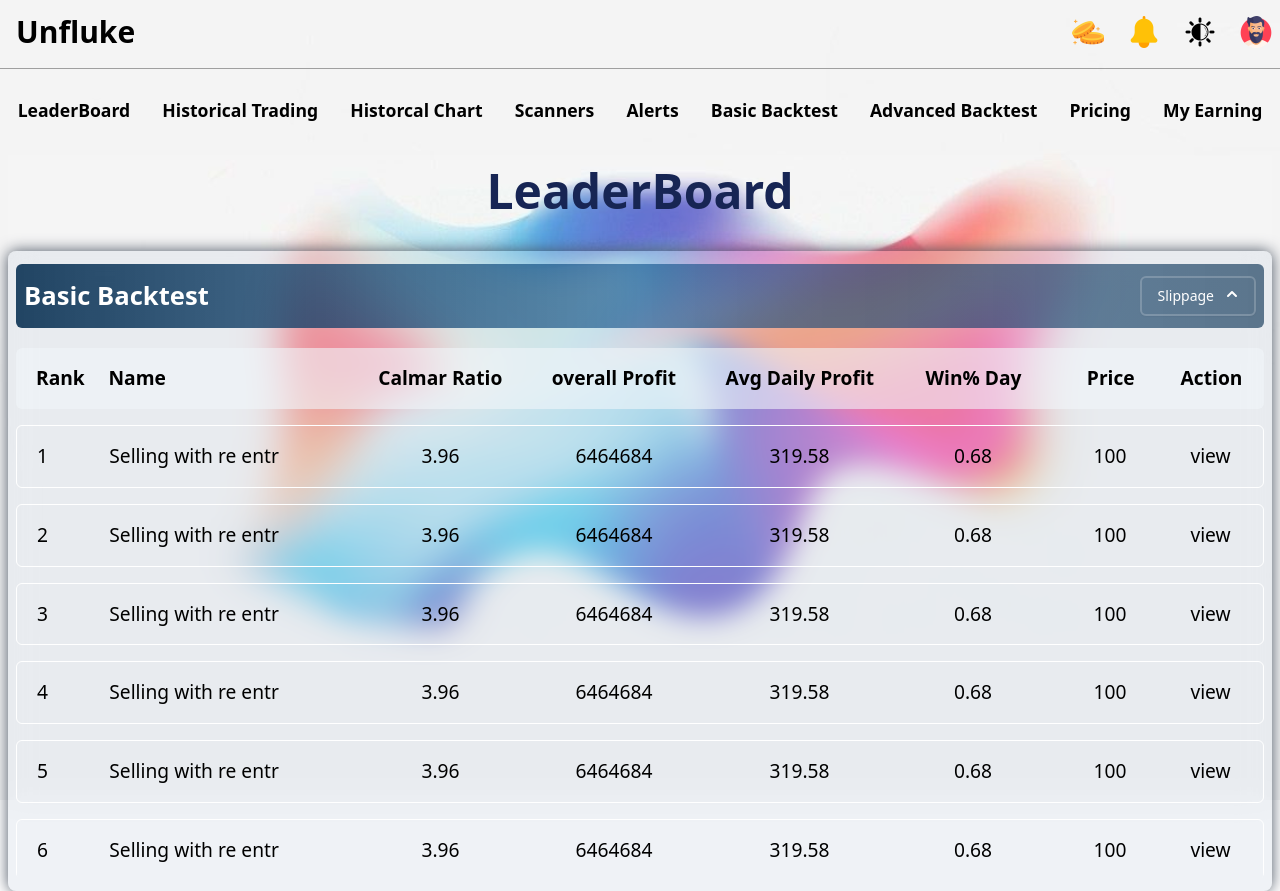
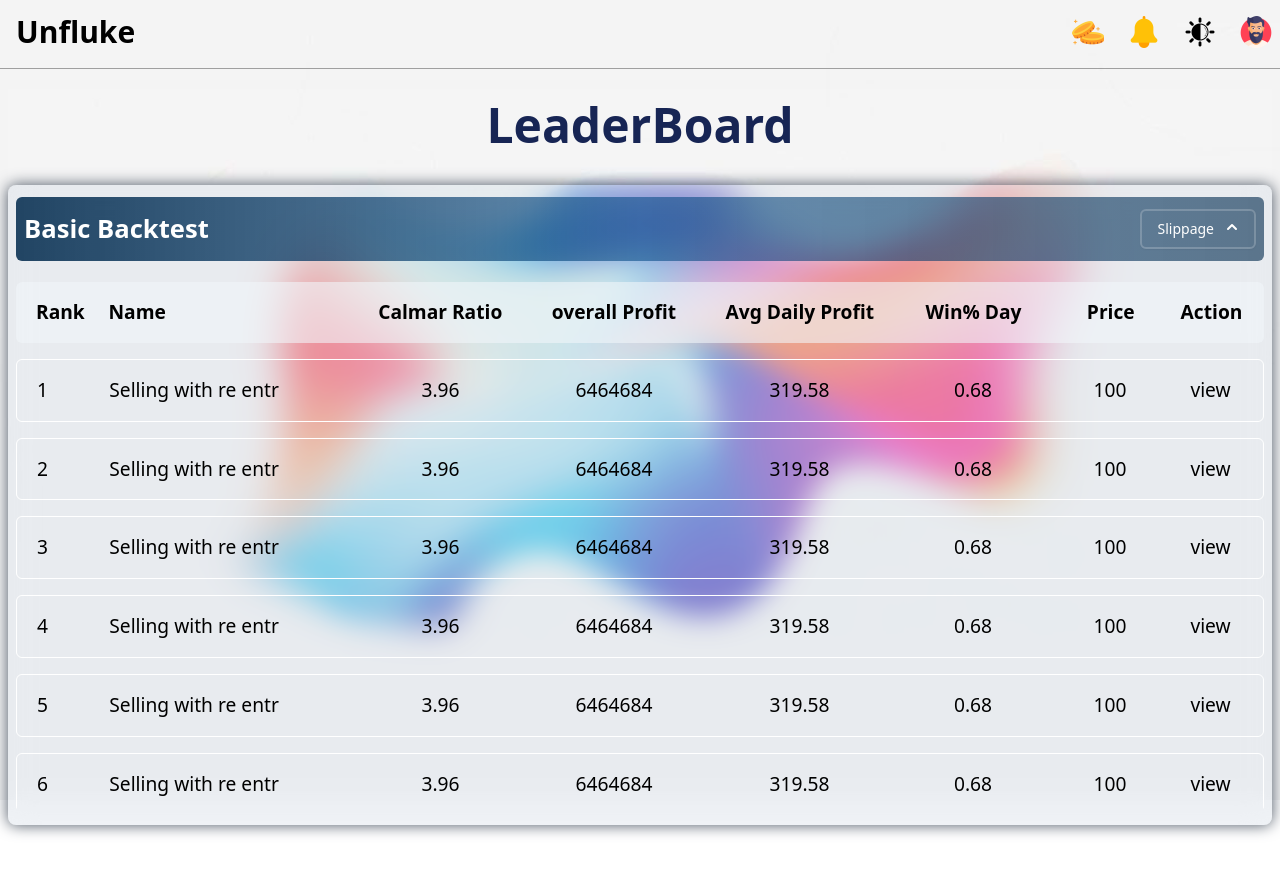
Before and after one commit to debojeet2004/Unfluke, a React (Vite) app: page / in a window 1280 px wide. After the commit the page ends 825 px from the top, so only its background shows below. Built offline with nearby package versions, Linux system fonts and the light colour scheme.

Commit message:
work on sub bar

```diff
--- a/src/App.jsx
+++ b/src/App.jsx
@@ -9,7 +9,7 @@ function App() {
         <Navbar/>
       </Container>
       <div className=" bg-black bg-opacity-35 h-[1px]"/>
-      <Container classes={`lg:h-[55rem] flex flex-col lg:gap-6 justify-start items-center text-white px-2 py-4 bg-opacity-15 `} >
+      <Container classes={` flex flex-col  justify-start items-center text-white px-2 py-4 bg-opacity-15 `} >
         <Subbar/>
         <Outlet/>
       </Container>
--- a/src/Components/Navbar/Subbar.jsx
+++ b/src/Components/Navbar/Subbar.jsx
@@ -2,7 +2,7 @@ import { Link } from "react-router-dom"
 
 function Subbar() {
     return (
-        <div className="vorder w-full flex flex-col gap-6 md:flex-row  items-center p-2  text-[.8rem] md:text-[.7rem] md:justify-around  lg:gap-[1.8rem] lg:text-[.9rem] xl:text-[1.1rem]   md:gap-2">
+        <div className="vorder hidden md: flex w-full  flex-col gap-6 md:flex-row  items-center p-2  text-[.8rem] md:text-[.7rem] md:justify-around  lg:gap-[1.8rem] lg:text-[.9rem] xl:text-[1.1rem]   md:gap-2">
             <Link to={`/`} className=" cursor-pointer font-semibold hover:underline decoration-2 underline-offset-4">LeaderBoard</Link>
             <Link to={`HistoricalTrading`} className=" cursor-pointer font-semibold hover:underline decoration-2 underline-offset-4">Historical Trading</Link>
             <Link to={`Historcal Chart`} className=" cursor-pointer font-semibold hover:underline decoration-2 underline-offset-4">Historcal Chart</Link>
```
